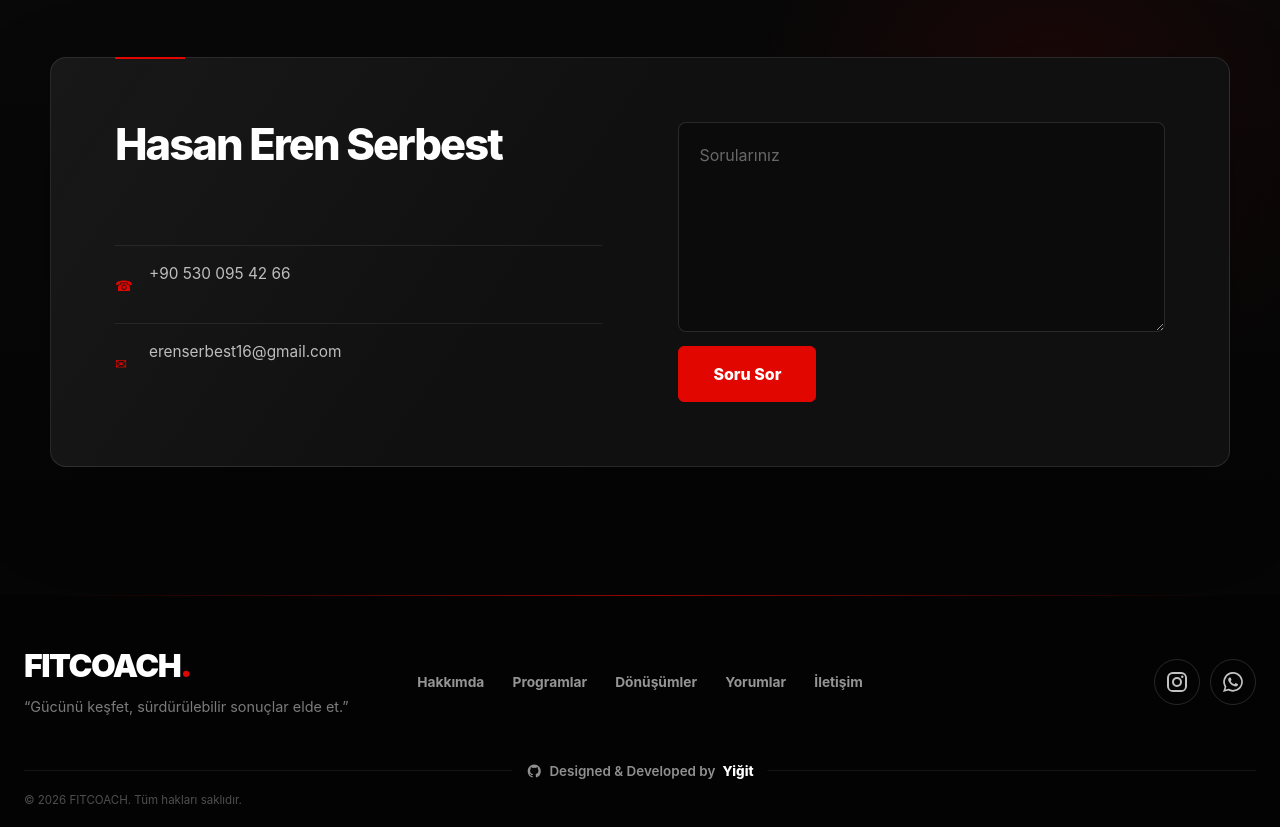
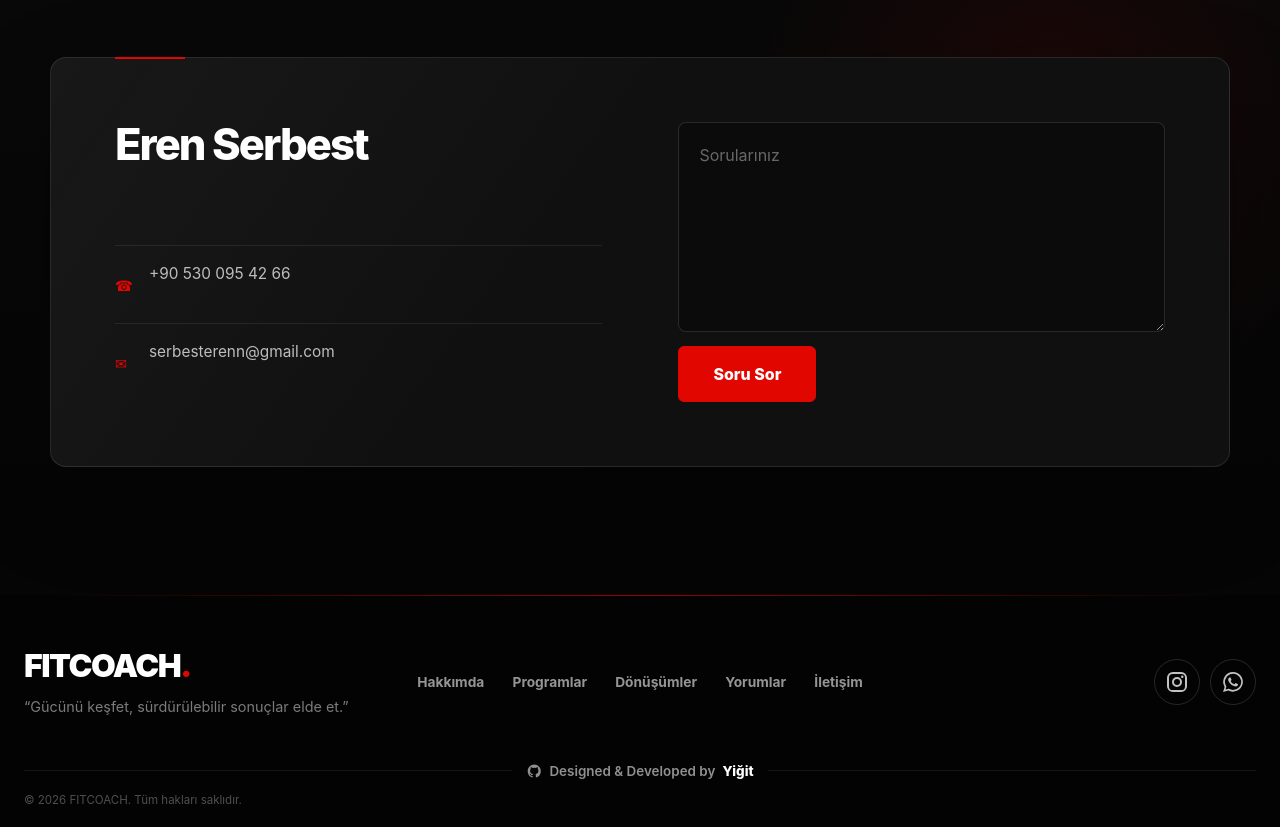
Before and after one commit to yigityilmaz16/pt-website, a React (Vite) app: page / in a window 1280 px wide. Shown: the part 5303-6130 px from the top of the page. Built offline with nearby package versions, Linux system fonts and the light colour scheme.

Commit message:
fix: change contact e-mail address and contact name

```diff
--- a/src/sections/Contact.jsx
+++ b/src/sections/Contact.jsx
@@ -13,9 +13,9 @@ function Contact(){
                 <h4>İletişime Geç</h4>
             </div>
             <div className="contact-card">
-               <h4>Hasan Eren Serbest</h4>
+               <h4>Eren Serbest</h4>
                <p><a href="tel:+905300954266">+90 530 095 42 66</a></p>
-               <p><a href="mailto:erenserbest16@gmail.com">erenserbest16@gmail.com</a></p>
+               <p><a href="mailto:serbesterenn@gmail.com">serbesterenn@gmail.com</a></p>
                <form onSubmit={handleSubmit}>
               <textarea id="feedback" name="feedback" rows="4" cols="50" placeholder="Sorularınız" value={message} onChange={(e)=>setMessage(e.target.value)}></textarea>
               <button type="submit">Soru Sor</button>
```
